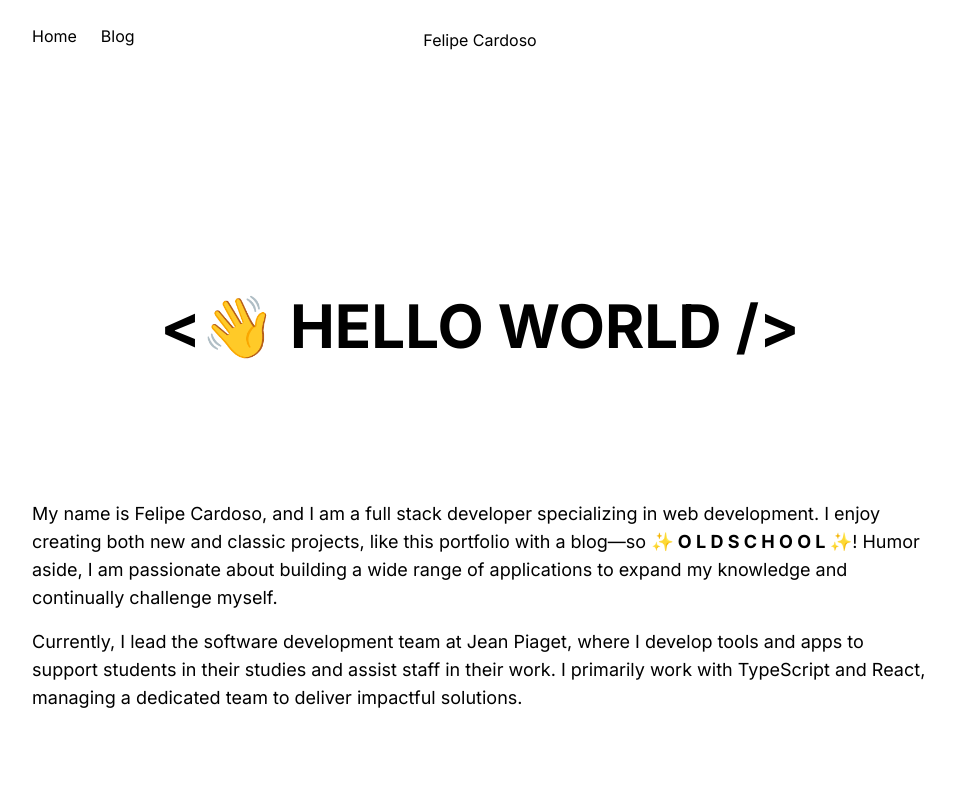
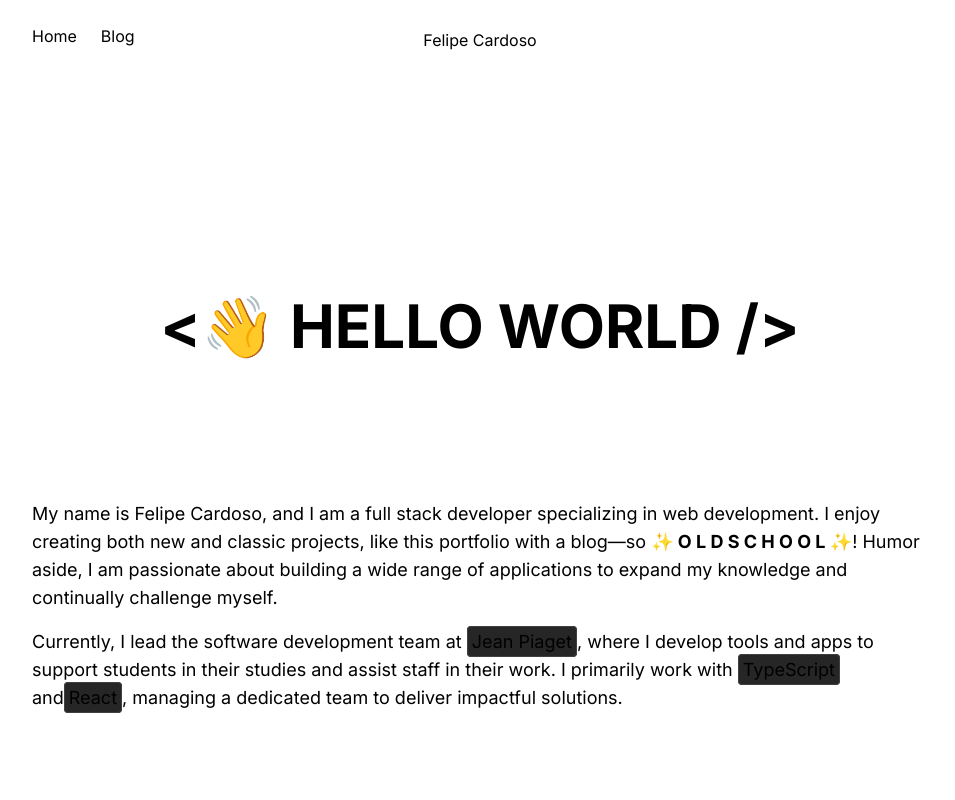
Before and after one commit to imLymei/portfolio-blog, a Next.js app: page / in a window 1280 px wide. Shown: the top 800 px of the page, without its empty margins (160-1115 px from the left). Built offline with nearby package versions, Linux system fonts and the light colour scheme.

Commit message:
feat: add BadgeLink

```diff
--- a/src/app/page.tsx
+++ b/src/app/page.tsx
@@ -1,3 +1,4 @@
+import BadgeLink from "@/components/BadgeLink";
 import RollWrapper from "@/components/RollWrapper";
 import { ICON_SIZE, SKILLS, PROJECTS } from "@/config";
 import Image from "next/image";
@@ -20,10 +21,18 @@ export default function Home() {
           expand my knowledge and continually challenge myself.
         </p>
         <p>
-          Currently, I lead the software development team at Jean Piaget, where
-          I develop tools and apps to support students in their studies and
-          assist staff in their work. I primarily work with TypeScript and
-          React, managing a dedicated team to deliver impactful solutions.
+          Currently, I lead the software development team at{" "}
+          <BadgeLink href="https://www.jeanpiaget.g12.br/">
+            Jean Piaget
+          </BadgeLink>
+          , where I develop tools and apps to support students in their studies
+          and assist staff in their work. I primarily work with{" "}
+          <BadgeLink href="https://www.typescriptlang.org/">
+            TypeScript
+          </BadgeLink>{" "}
+          and
+          <BadgeLink href="https://react.dev/">React</BadgeLink>, managing a
+          dedicated team to deliver impactful solutions.
         </p>
       </section>
 
--- /dev/null
+++ b/src/components/BadgeLink.tsx
@@ -0,0 +1,16 @@
+import Link from "next/link";
+
+type BadgeLinkProps = {
+  href: string;
+} & React.AnchorHTMLAttributes<HTMLAnchorElement>;
+
+export default function BadgeLink({ children, ...props }: BadgeLinkProps) {
+  return (
+    <Link
+      {...props}
+      className="rounded border border-neutral-700 bg-neutral-800 p-1"
+    >
+      {children}
+    </Link>
+  );
+}
--- a/src/config/index.ts
+++ b/src/config/index.ts
@@ -14,6 +14,7 @@ export const NAVBAR_ITENS: NavbarItem[] = [
 ];
 
 export const ICON_SIZE = {
+  EXTRA_SMALL: 20,
   SMALL: 30,
   MEDIUM: 40,
   LARGE: 50,
```
